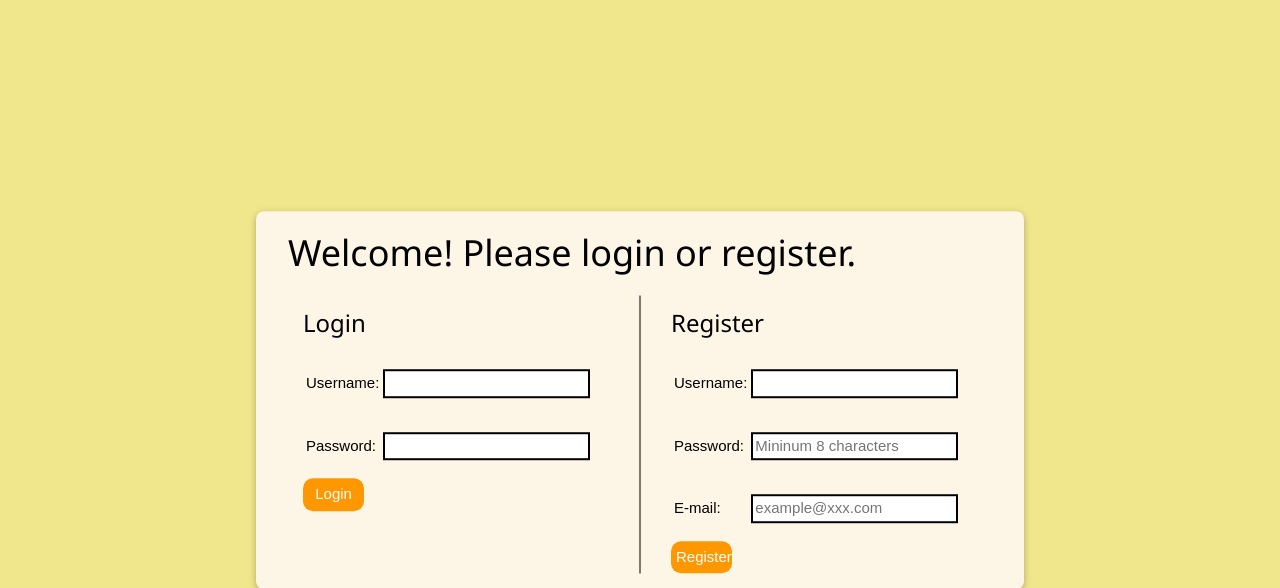
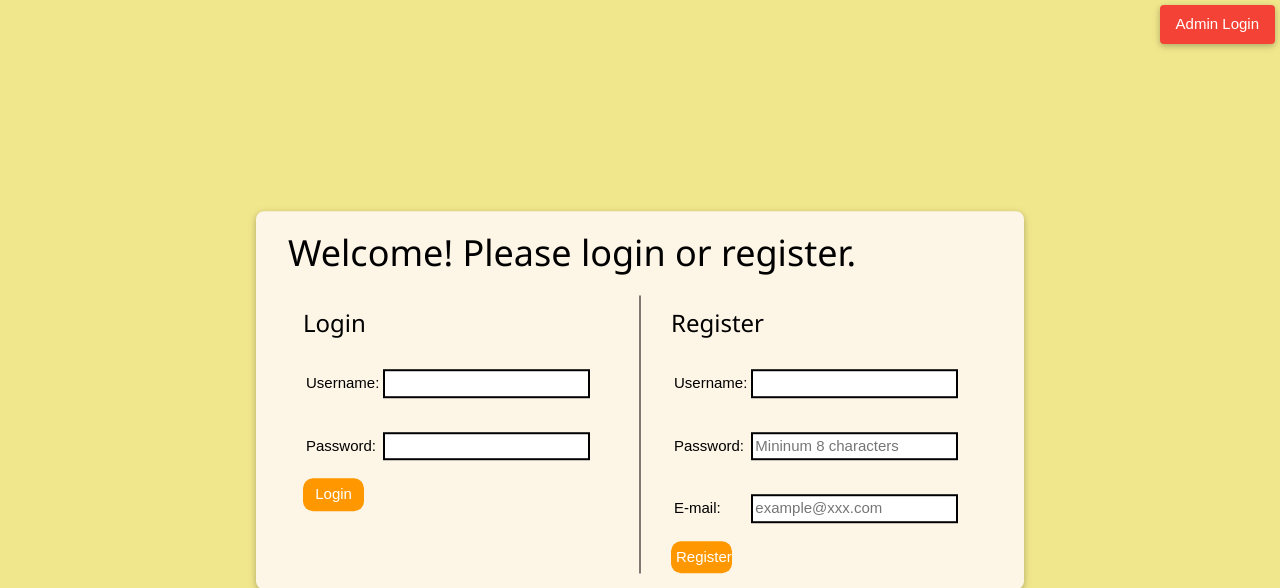
Before and after one commit to chriswongez/fyp, a PHP site: page /userlogin.html in a window 1280 px wide. Shown: the top 588 px of the page. Run offline with PHP 8.4, Linux system fonts and the light colour scheme.

Commit message:
login page add login button

```diff
--- a/css/loginregister.css
+++ b/css/loginregister.css
@@ -45,3 +45,10 @@ input[type="submit"]:active {
 .w3-container {
   /* border: 1px black dashed; */
 }
+
+.adminloginbutton {
+  position: absolute;
+  right: 5px;
+  top: 5px;
+  transition: background-color 0.2s, color 0.2s;
+}
--- a/userlogin.html
+++ b/userlogin.html
@@ -9,6 +9,11 @@
     <title>Login and Register page</title>
   </head>
   <body class="w3-khaki">
+    <button
+      class="adminloginbutton w3-button w3-red w3-card w3-round w3-hover-sand"
+    >
+      Admin Login
+    </button>
     <div class="w3-container w3-card w3-round-large w3-sand login">
       <h1 style="padding: 0px 16px; margin-top: 15px; margin-bottom: 0">
         Welcome! Please login or register.
```
